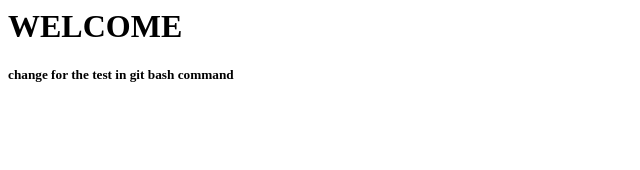
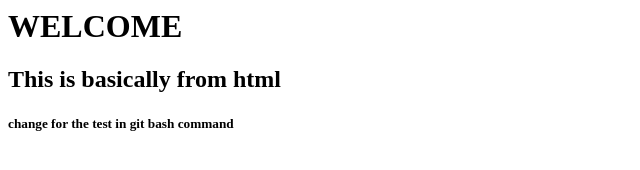
Before and after one commit to SANDARUWANRMT/git-test, a plain HTML site: page index.html in a window 1280 px wide. Shown: the whole page, without its empty margins (0-640 px from the left). Drawn offline with Linux system fonts and the light colour scheme.

Commit message:
use VS code to commit

```diff
--- a/index.html
+++ b/index.html
@@ -4,6 +4,9 @@
 
 
 <h1> WELCOME </h1>
+
+<h2>This is basically from html</h2>
+
 
 <h5>change for the test in git bash command </h5>
 
```
